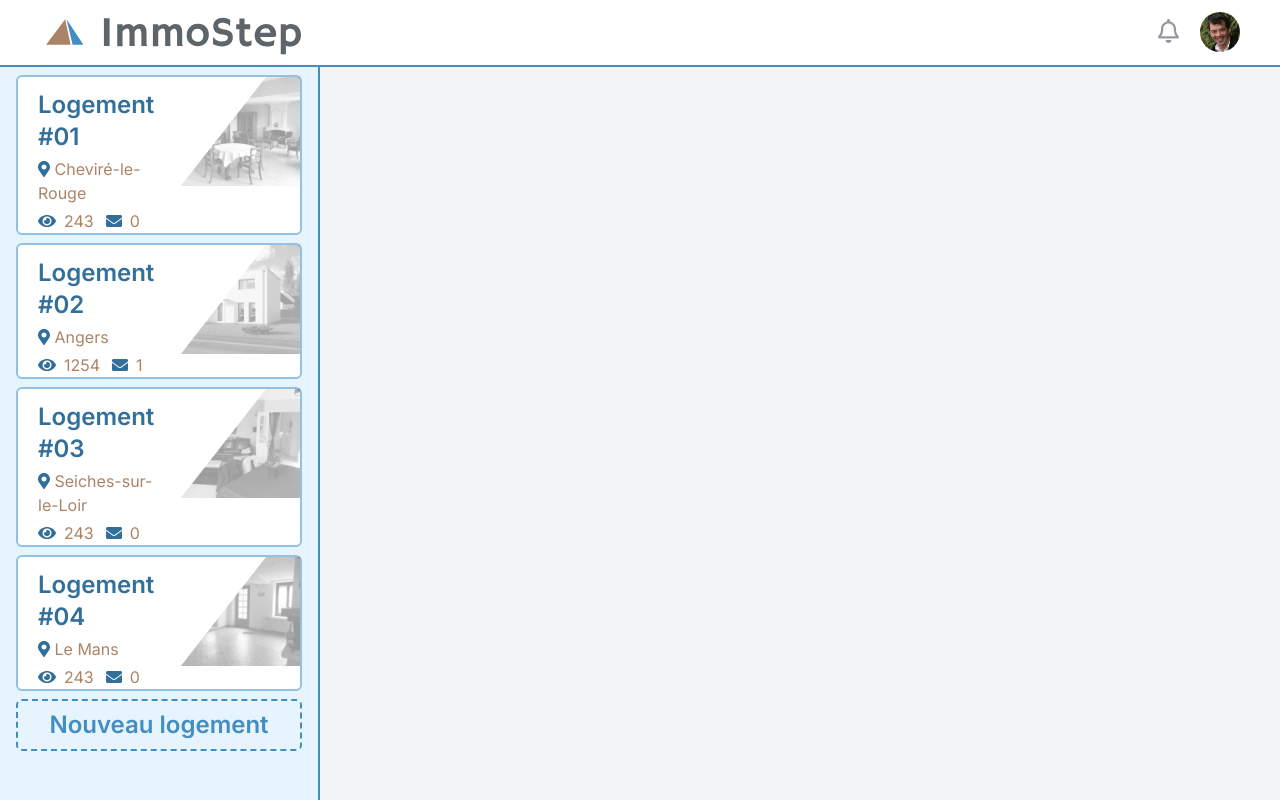
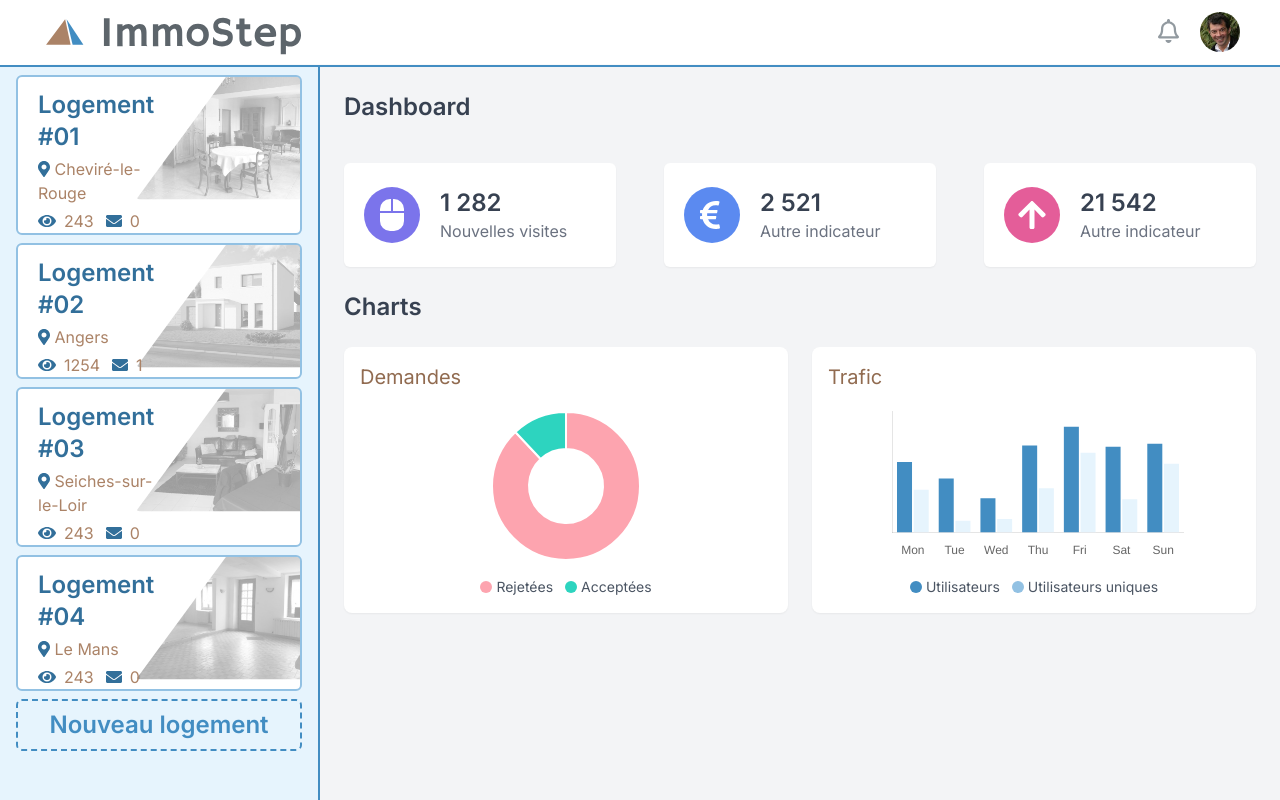
Before and after one commit to immostep/immostep, a React (Create React App) app: page /owner/goods in a window 1280 px wide. Shown: the top 800 px of the page. Built offline with nearby package versions, Linux system fonts and the light colour scheme.

Commit message:
add dashboards

```diff
--- a/package.json
+++ b/package.json
@@ -10,7 +10,10 @@
     "@testing-library/jest-dom": "^5.16.1",
     "@testing-library/react": "^12.1.2",
     "@testing-library/user-event": "^13.5.0",
+    "chart.js": "^3.7.0",
     "react": "^17.0.2",
+    "react-awesome-lightbox": "^1.8.1",
+    "react-chartjs-2": "^4.0.0",
     "react-dom": "^17.0.2",
     "react-flickity-component": "^3.6.2",
     "react-router-dom": "^6.2.1",
@@ -50,6 +53,6 @@
     "eslint-plugin-react": "^7.27.1",
     "postcss": "^8.4.5",
     "prettier": "^2.5.1",
-    "tailwindcss": "^3.0.7"
+    "tailwindcss": "^3.0.8"
   }
 }
--- a/src/Goods.css
+++ b/src/Goods.css
@@ -65,58 +65,49 @@ ul.tags-list > li {
 }
 
 .good a.good-btn {
-  @apply relative overflow-hidden;
+  @apply relative overflow-hidden rounded;
 }
 
 .good:hover {
   @apply border-black;
 }
 
-.goog.active {
-  @apply border-ternary hover:border-black;
+.good.active {
+  @apply border-secondary hover:border-black;
+}
+
+.good .good__image {
+  @apply h-28;
+  filter: grayscale(100%);
+}
+
+.good .good__image img {
+  @apply object-cover object-center w-40 rounded aspect-auto;
+  @apply [clip-path:polygon(55%_0,100%_0,100%_100%,0%_100%)];
+  @apply transition duration-200 ease-in-out;
+  opacity: 0.4;
+  transform: scale(1.25);
 }
 
 .good.active::after {
   content: '';
-  @apply absolute w-2 h-2 rounded-full;
-  background-color: #428dc2;
+  @apply absolute w-2 h-2 rounded-full bg-secondary;
   right: -13px;
-  top: 54px;
+  top: 50%;
 }
 
-.good.active .good__image {
-  @apply filter-none;
+.good.active .good__image,
+.good:hover .good__image {
+  filter: grayscale(0);
 }
 
 .good.active .good__image img {
   opacity: 1;
 }
 
-.good .good__image {
-  @apply w-40 h-28 filter grayscale;
-  z-index: 1;
-}
-
-.good .good__image img {
-  @apply transition duration-200 ease-in-out;
-  opacity: 0.4;
-}
-
-.good .good__image::before {
-  content: '';
-  width: 7rem;
-  height: 12rem;
-  background-color: #fff;
-  position: absolute;
-  transform: rotate(38deg);
-  transform-origin: top right;
-
-  z-index: 2;
-}
-
 .good:hover .good__image img {
-  @apply scale-125;
   opacity: 1;
+  transform: scale(1);
 }
 
 .good .good__content {
@@ -125,7 +116,11 @@ ul.tags-list > li {
 }
 
 .add-good {
-  @apply border-2 border-dashed rounded-md border-secondary;
+  @apply text-center;
+}
+
+.add-good a {
+  @apply block border-2 border-dashed rounded-md border-secondary;
   @apply bg-secondary-lighter text-secondary hover:text-gray-600 hover:border-gray-600;
   @apply p-2 m-2 cursor-pointer;
 }
--- a/src/Goods.js
+++ b/src/Goods.js
@@ -1,19 +1,38 @@
 import PropTypes from 'prop-types';
 import { useEffect, useState } from 'react';
 import { Link, useParams } from 'react-router-dom';
+import './Goods.css';
 import { FontAwesomeIcon } from '@fortawesome/react-fontawesome';
-import { faHome, faExpand, faLayerGroup, faTimes, faMapMarkerAlt, faEye, faEnvelope, faUpload, faImage } from '@fortawesome/free-solid-svg-icons';
+import {
+  faHome,
+  faExpand,
+  faLayerGroup,
+  faTimes,
+  faMapMarkerAlt,
+  faEye,
+  faEnvelope,
+  faUpload,
+  faImage,
+  faMouse,
+  faEuroSign,
+  faArrowUp
+} from '@fortawesome/free-solid-svg-icons';
 import { faHourglass } from '@fortawesome/free-regular-svg-icons';
 import SwiperCore, { Pagination, Navigation } from 'swiper';
 import { Swiper, SwiperSlide } from 'swiper/react';
 import 'swiper/css';
 import 'swiper/css/navigation';
 import 'swiper/css/pagination';
-import './Goods.css';
+import Lightbox from 'react-awesome-lightbox';
+import 'react-awesome-lightbox/build/style.css';
 import dataGoods from './sources/goods.json';
 import Ratings from './Ratings';
 import HeaderBar from './HeaderBar';
 import Footer from './Footer';
+import { Chart as ChartJS, ArcElement, Tooltip, Legend, CategoryScale, LinearScale, BarElement } from 'chart.js';
+import { Doughnut, Bar } from 'react-chartjs-2';
+
+ChartJS.register(ArcElement, Tooltip, Legend, CategoryScale, LinearScale, BarElement);
 
 SwiperCore.use([Pagination, Navigation]);
 
@@ -46,6 +65,7 @@ function Goods({ isNewGood = false }) {
     value: ''
   });
   const [formEquipments, setFormEquipments] = useState({ value: '' });
+  const [showLightbox, setShowLightbox] = useState('');
 
   let { id: requestedGoodId } = useParams();
 
@@ -63,7 +83,7 @@ function Goods({ isNewGood = false }) {
   function handleFormEquipmentsChange(ev) {
     setFormEquipments({
       ...formEquipments,
-      [ev.target.name]: ev.target.value
+      value: ev.target.value
     });
   }
 
@@ -78,7 +98,7 @@ function Goods({ isNewGood = false }) {
             <div className="">
               {goods.map((good) => {
                 return (
-                  <div className={`good ${good.id === +requestedGoodId && 'active'}`} key={good.id}>
+                  <div className={`good ${good.id === +requestedGoodId ? 'active' : ''}`} key={good.id}>
                     <Link to={`/owner/goods/${good.id}`} className="flex flex-row good-btn items-top">
                       <div className="good__content">
                         <h3 className="text-2xl font-bold text-secondary-dark ">
@@ -99,7 +119,7 @@ function Goods({ isNewGood = false }) {
                         </ul>
                       </div>
                       <div className="good__image">
-                        <img className="object-cover" src={good.images[0]} alt="ImmoStep" />
+                        <img src={good.images[0]} alt="ImmoStep" />
                       </div>
                     </Link>
                   </div>
@@ -107,9 +127,9 @@ function Goods({ isNewGood = false }) {
               })}
 
               <div className="add-good">
-                <h3 className="text-2xl font-bold text-center">
-                  <Link to="/owner/goods/new">Nouveau logement</Link>
-                </h3>
+                <Link as="h3" className="text-2xl font-bold " to="/owner/goods/new">
+                  Nouveau logement
+                </Link>
               </div>
             </div>
           </aside>
@@ -127,23 +147,22 @@ function Goods({ isNewGood = false }) {
                           <Swiper
                             slidesPerView={5}
                             spaceBetween={20}
-                            // centeredSlides={true}
-                            // loop={true}
                             pagination={{
                               clickable: true
                             }}
                             navigation={true}>
                             {requestedGood.images.map((image, idx) => (
-                              <SwiperSlide key={idx}>
-                                <img className="object-scale-down rounded" src={image} />
+                              <SwiperSlide key={idx} onClick={(ev) => setShowLightbox(ev.target.src)}>
+                                <img className="object-scale-down rounded cursor-pointer" src={image} />
                               </SwiperSlide>
                             ))}
                           </Swiper>
+                          {showLightbox && <Lightbox image={showLightbox} onClose={() => setShowLightbox('')} />}
                         </section>
 
                         <section className="p-5 bg-white border-2 rounded-md border-ternary-light" id="details">
                           <h2 className="mb-5 text-xl text-ternary-dark">Description</h2>
-                          <p className={!requestedGood.description && 'text-gray-300'}>{requestedGood.description || 'Aucune description'}</p>
+                          <p>{requestedGood.description || 'Aucune description'}</p>
                         </section>
 
                         <section className="p-5 bg-white border-2 rounded-md border-ternary-light" id="details">
@@ -322,8 +341,7 @@ function Goods({ isNewGood = false }) {
                           <h2 className="mb-5 text-xl text-ternary-dark">Equipements</h2>
 
                           <ul className="tags-list">
-                            {newGood.equipments &&
-                              newGood.equipments.map((equipment, i) => {
+                            {newGood.equipments.map((equipment, i) => {
                               return (
                                 <li key={i}>
                                   <span>{equipment}</span>
@@ -347,7 +365,7 @@ function Goods({ isNewGood = false }) {
                               />
                               <button
                                 className="px-4 py-2 text-lg font-medium text-white border-2 border-transparent rounded bg-ternary hover:bg-ternary-dark"
-                                type="button">
+                                type="submit">
                                 Add
                               </button>
                             </div>
@@ -428,6 +446,151 @@ function Goods({ isNewGood = false }) {
                     </div>
                   </>
                 )}
+
+                {!requestedGood && !isNewGood && (
+                  <>
+                    <h2 className="my-6 text-2xl font-semibold text-gray-700">Dashboard</h2>
+
+                    <div className="mt-4">
+                      <div className="flex flex-wrap -mx-6">
+                        <div className="w-full px-6 sm:w-1/2 xl:w-1/3">
+                          <div className="flex items-center px-5 py-6 bg-white rounded-md shadow-sm">
+                            <div className="p-3 text-center text-white bg-indigo-600 bg-opacity-75 rounded-full w-14 h-14">
+                              <FontAwesomeIcon icon={faMouse} className="fa-2x" />
+                            </div>
+                            <div className="mx-5">
+                              <h4 className="text-2xl font-semibold text-gray-700">1 282</h4>
+                              <div className="text-gray-500">Nouvelles visites</div>
+                            </div>
+                          </div>
+                        </div>
+                        <div className="w-full px-6 mt-6 sm:w-1/2 xl:w-1/3 sm:mt-0">
+                          <div className="flex items-center px-5 py-6 bg-white rounded-md shadow-sm">
+                            <div className="p-3 pl-4 text-white bg-blue-600 bg-opacity-75 rounded-full w-14 h-14">
+                              <FontAwesomeIcon icon={faEuroSign} className="fa-2x" />
+                            </div>
+                            <div className="mx-5">
+                              <h4 className="text-2xl font-semibold text-gray-700">2 521</h4>
+                              <div className="text-gray-500">Autre indicateur</div>
+                            </div>
+                          </div>
+                        </div>
+                        <div className="w-full px-6 mt-6 sm:w-1/2 xl:w-1/3 xl:mt-0">
+                          <div className="flex items-center px-5 py-6 bg-white rounded-md shadow-sm">
+                            <div className="p-3 text-center text-white bg-pink-600 bg-opacity-75 rounded-full w-14 h-14">
+                              <FontAwesomeIcon icon={faArrowUp} className="fa-2x" />
+                            </div>
+                            <div className="mx-5">
+                              <h4 className="text-2xl font-semibold text-gray-700">21 542</h4>
+                              <div className="text-gray-500">Autre indicateur</div>
+                            </div>
+                          </div>
+                        </div>
+                      </div>
+                    </div>
+
+                    <h2 className="my-6 text-2xl font-semibold text-gray-700">Charts</h2>
+
+                    <div className="grid gap-6 mb-8 md:grid-cols-2">
+                      <div className="object-center min-w-0 p-4 bg-white rounded-lg shadow-sm">
+                        <h2 className="mb-5 text-xl text-ternary-dark">Demandes</h2>
+                        <Doughnut
+                          className="[margin:0_auto]"
+                          data={{
+                            labels: ['Rejetées', 'Acceptées'],
+                            datasets: [
+                              {
+                                data: [88, 12],
+                                backgroundColor: ['#fda4af', '#2dd4bf']
+                              }
+                            ]
+                          }}
+                          options={{
+                            responsive: false,
+                            cutoutPercentage: 80,
+                            plugins: {
+                              legend: {
+                                display: false
+                              }
+                            }
+                          }}
+                        />
+                        <div className="flex justify-center mt-4 space-x-3 text-sm text-gray-600 dark:text-gray-400">
+                          {/* <!-- Chart legend --> */}
+                          <div className="flex items-center">
+                            <span className="inline-block w-3 h-3 mr-1 rounded-full bg-rose-300"></span>
+                            <span>Rejetées</span>
+                          </div>
+                          <div className="flex items-center">
+                            <span className="inline-block w-3 h-3 mr-1 bg-teal-400 rounded-full"></span>
+                            <span>Acceptées</span>
+                          </div>
+                        </div>
+                      </div>
+                      <div className="min-w-0 p-4 bg-white rounded-lg shadow-sm">
+                        <h2 className="mb-5 text-xl text-ternary-dark">Trafic</h2>
+                        <Bar
+                          className="[margin:0_auto]"
+                          data={{
+                            labels: ['Mon', 'Tue', 'Wed', 'Thu', 'Fri', 'Sat', 'Sun'],
+                            datasets: [
+                              {
+                                label: 'Utilisateurs',
+                                backgroundColor: '#428dc2',
+                                strokeColor: '#63b3ed',
+                                pointColor: '#fff',
+                                pointStrokeColor: '#63b3ed',
+                                data: [203, 156, 99, 251, 305, 247, 256]
+                              },
+                              {
+                                label: 'Utilisateurs unique',
+                                backgroundColor: '#e6f4fd',
+                                strokeColor: '#63b3ed',
+                                pointColor: '#fff',
+                                pointStrokeColor: '#63b3ed',
+                                data: [123, 34, 39, 128, 230, 96, 198]
+                              }
+                            ]
+                          }}
+                          options={{
+                            responsive: false,
+                            plugins: {
+                              legend: {
+                                display: false
+                              }
+                            },
+                            scales: {
+                              y: {
+                                grid: {
+                                  display: false
+                                },
+                                ticks: {
+                                  display: false
+                                }
+                              },
+                              x: {
+                                grid: {
+                                  display: false
+                                }
+                              }
+                            }
+                          }}
+                        />
+                        <div className="flex justify-center mt-4 space-x-3 text-sm text-gray-600">
+                          {/* <!-- Chart legend --> */}
+                          <div className="flex items-center">
+                            <span className="inline-block w-3 h-3 mr-1 rounded-full bg-secondary"></span>
+                            <span>Utilisateurs</span>
+                          </div>
+                          <div className="flex items-center">
+                            <span className="inline-block w-3 h-3 mr-1 rounded-full bg-secondary-light"></span>
+                            <span>Utilisateurs uniques</span>
+                          </div>
+                        </div>
+                      </div>
+                    </div>
+                  </>
+                )}
               </div>
             </div>
           </main>
```
Also changed, not shown: 1 other file (tests, documents, lock files or other folders). Lines whose indentation alone changed are shown as unchanged.
